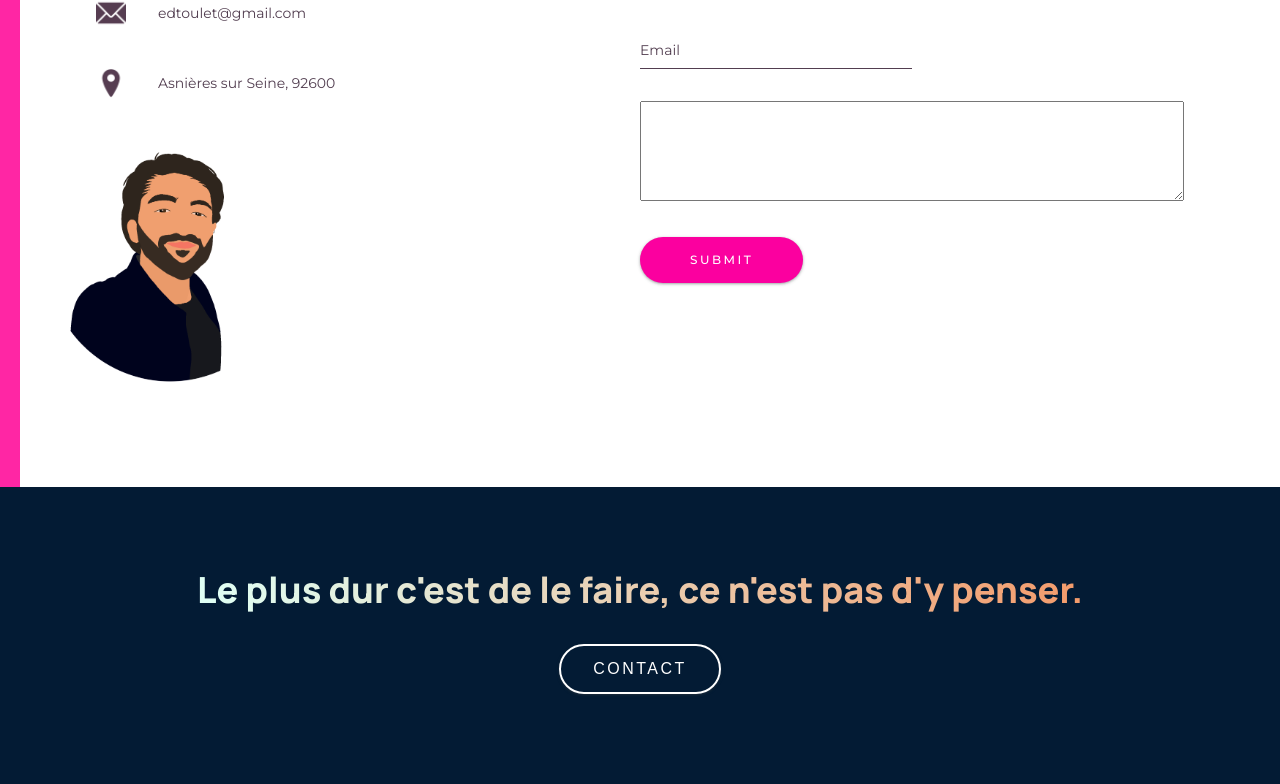
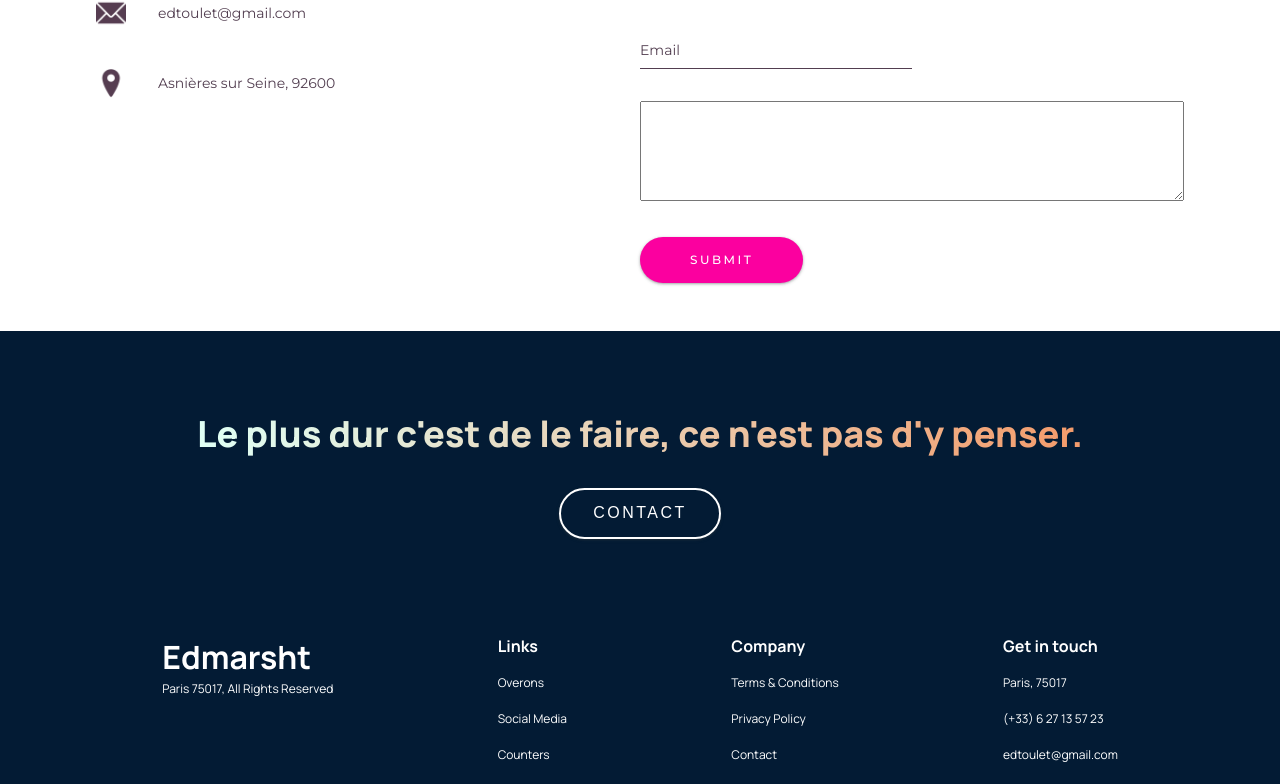
Before and after one commit to edmarsht/portfolio, a React (Create React App) app: page / in a window 1280 px wide. Shown: the part 3397-4181 px from the top of the page. Built offline with nearby package versions, Linux system fonts and the light colour scheme; a web font is replaced by a local one.

Commit message:
responsive contact

```diff
--- a/src/containers/contact/Contact.css
+++ b/src/containers/contact/Contact.css
@@ -1,16 +1,16 @@
 .contact {
-  height: 110vh;
-  position: relative;
+  /* height: 00px; */
+  /* position: relative; */
   color: #523e50;
   font-family: var(--font-family3);
 }
 
-.bg-contact {
+/* .bg-contact {
   width: 20px;
   height: 100%;
   background-color: #ff26a4;
   position: absolute;
-}
+} */
 
 .portfolio__contact-container {
   display: flex;
@@ -101,15 +101,15 @@ input:focus {
 /* ------------------------------------------------FORM END  */
 
 /* ---------------------------Image START------------- */
-.portfolio__contact-image {
-  margin-top: 10px;
+/* .portfolio__contact-image {
+  margin-top: 2rem;
   top: -215px;
   position: relative;
   z-index: 100;
 }
 .portfolio__contact-image img {
   width: 300px;
-}
+} */
 /* ---------------------------Image START------------- */
 .portfolio__contact-container-form {
   z-index: 1000;
@@ -226,3 +226,18 @@ form button {
 .contact__message {
   margin-top: 2rem;
 }
+
+@media screen and (max-width: 1150px) {
+  .portfolio__contact-container {
+    flex-direction: column;
+    justify-content: space-between;
+    padding-top: 5rem;
+    margin-bottom: 5rem;
+  }
+  .portfolio__contact-container-form {
+   margin-top: 6rem;
+  }
+  .portfolio__contact-container-form p {
+    width: 80%;
+  }
+}
--- a/src/containers/contact/Contact.js
+++ b/src/containers/contact/Contact.js
@@ -111,9 +111,9 @@ function Contact() {
           </form>
         </div>
       </div>
-      <div className="portfolio__contact-image">
+      {/* <div className="portfolio__contact-image">
         <img src={edouard5} alt="" />
-      </div>
+      </div> */}
     </div>
   );
 }
--- a/src/containers/footer/Footer.css
+++ b/src/containers/footer/Footer.css
@@ -1,8 +1,8 @@
 .hook__footer {
     background-color: #031b34;
     font-family: var(--font-family);
-    /* z-index: 100000;
-    position: relative; */
+    z-index: 100000;
+    position: relative;
 
   }
 
```
